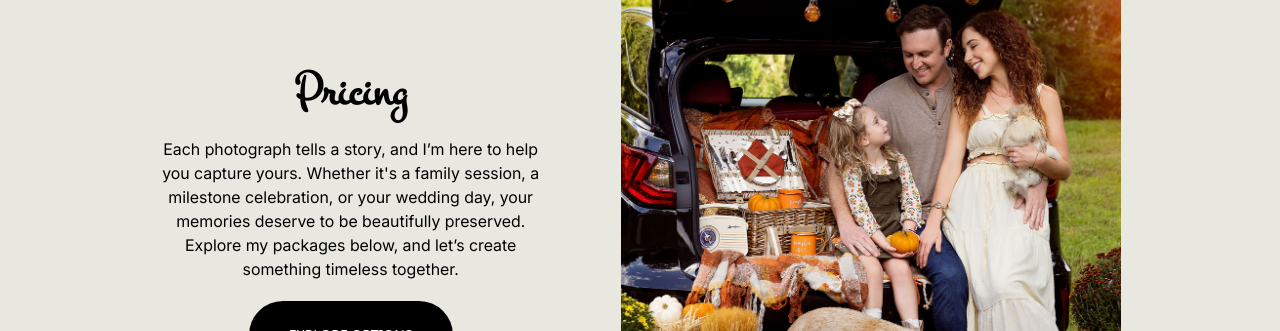
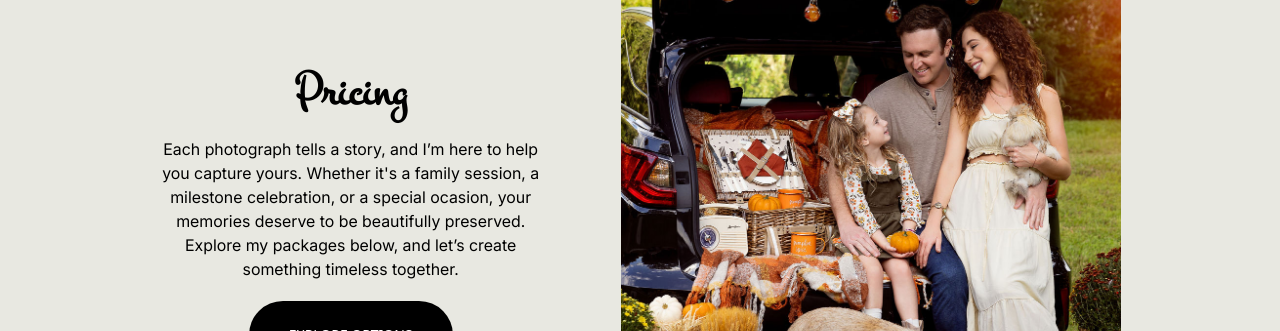
Before and after one commit to andr31/react-playground, a React (Vite) app: page / in a window 1280 px wide. Shown: the part 3280-3611 px from the top of the page. Built offline with nearby package versions, Linux system fonts and the light colour scheme.

Commit message:
small text update

```diff
--- a/src/components/Pricing.tsx
+++ b/src/components/Pricing.tsx
@@ -14,10 +14,9 @@ const Pricing: React.FC = () => {
         <h1 className="font-montez text-5xl">Pricing</h1>
         <p className="max-w-96 font-inter mt-5">
           Each photograph tells a story, and I’m here to help you capture yours.
-          Whether it's a family session, a milestone celebration, or your
-          wedding day, your memories deserve to be beautifully preserved.
-          Explore my packages below, and let’s create something timeless
-          together.
+          Whether it's a family session, a milestone celebration, or a special
+          ocasion, your memories deserve to be beautifully preserved. Explore my
+          packages below, and let’s create something timeless together.
         </p>
         <button
           type="submit"
```
